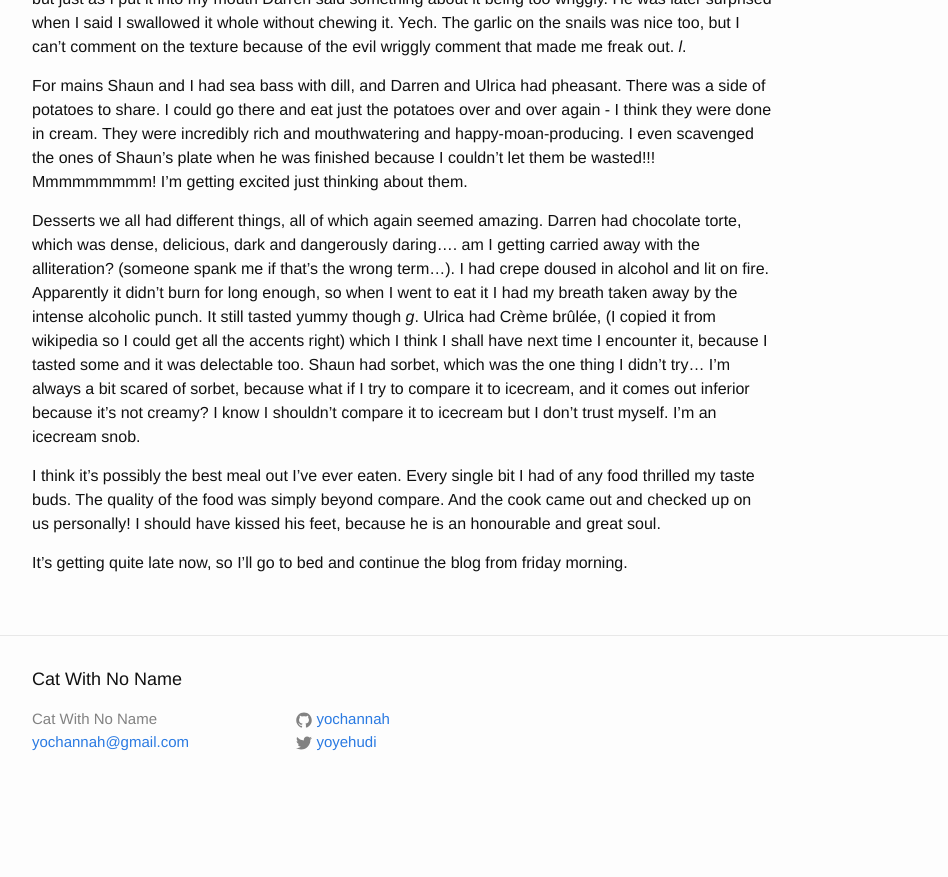
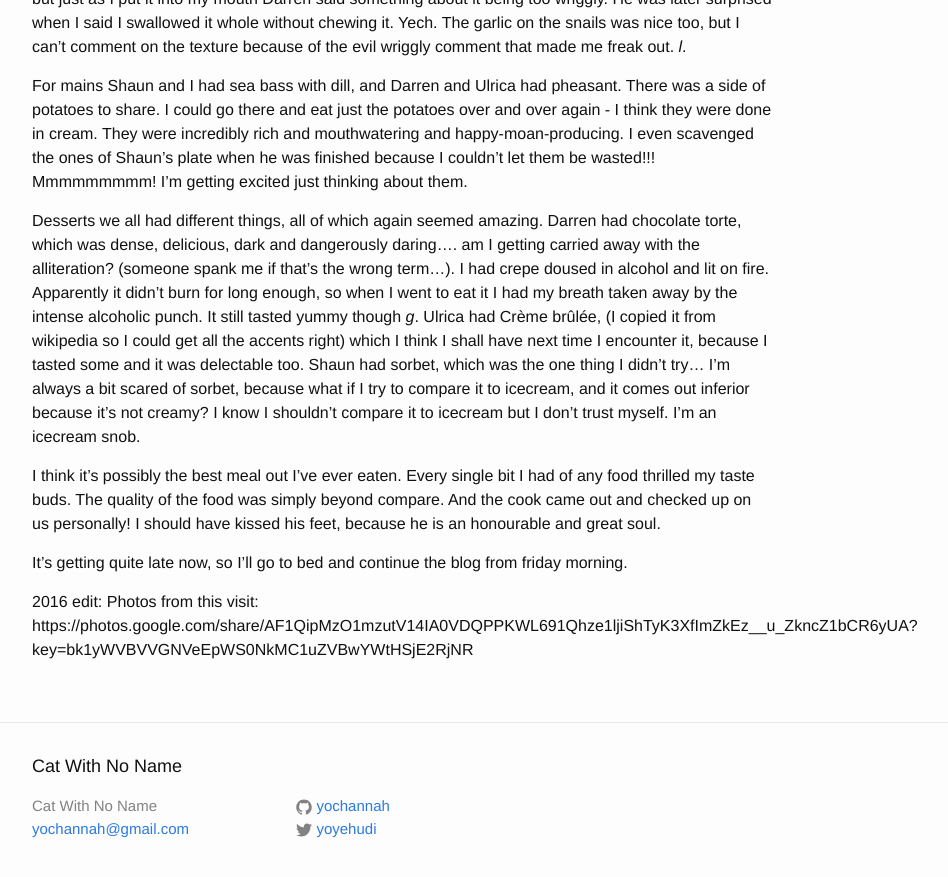
Before and after one commit to catwithnoname/blog, a Jekyll site: the page built from _posts/2007-11-06-cos-i-always-do-what-ooli-says.md, in a window 1280 px wide and 900 px high, scrolled down 1926 px. Shown: the top 877 px of the window, without its empty margins (238-1186 px from the left). Built offline with Jekyll 4.4.1, drawn with Linux system fonts in a browser that asks for light colours; before the commit the page ends 2739 px from its top, so only the background shows below that.

Commit message:
add scotland photos

```diff
--- a/_posts/2007-11-06-cos-i-always-do-what-ooli-says.md
+++ b/_posts/2007-11-06-cos-i-always-do-what-ooli-says.md
@@ -30,3 +30,5 @@ Desserts we all had different things, all of which again seemed amazing. Darren
 I think it's possibly the best meal out I've ever eaten. Every single bit I had of any food thrilled my taste buds. The quality of the food was simply beyond compare. And the cook came out and checked up on us personally! I should have kissed his feet, because he is an honourable and great soul.
 
 It's getting quite late now, so I'll go to bed and continue the blog from friday morning.
+
+2016 edit: Photos from this visit: https://photos.google.com/share/AF1QipMzO1mzutV14IA0VDQPPKWL691Qhze1ljiShTyK3XfImZkEz__u_ZkncZ1bCR6yUA?key=bk1yWVBVVGNVeEpWS0NkMC1uZVBwYWtHSjE2RjNR
```
